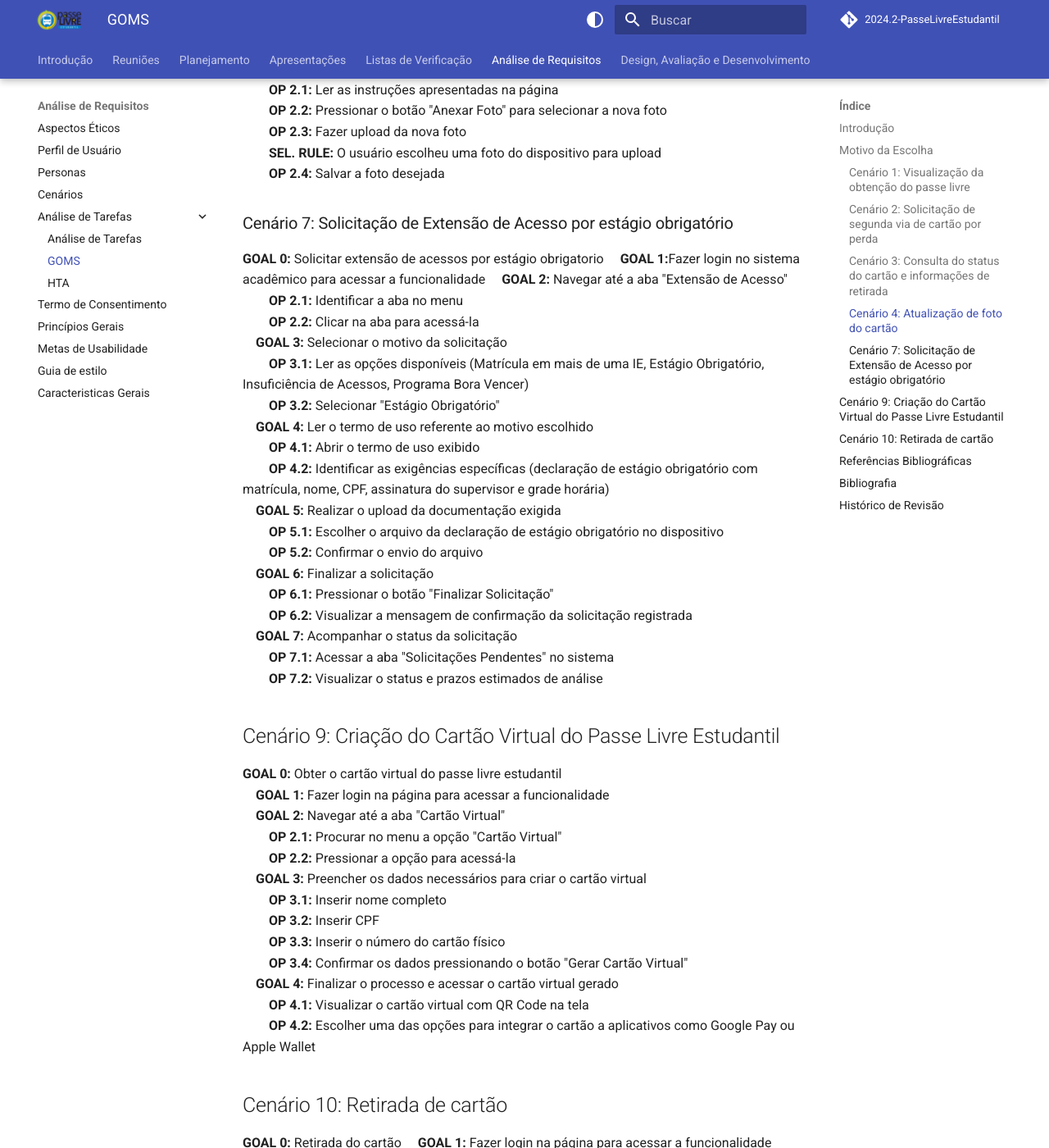
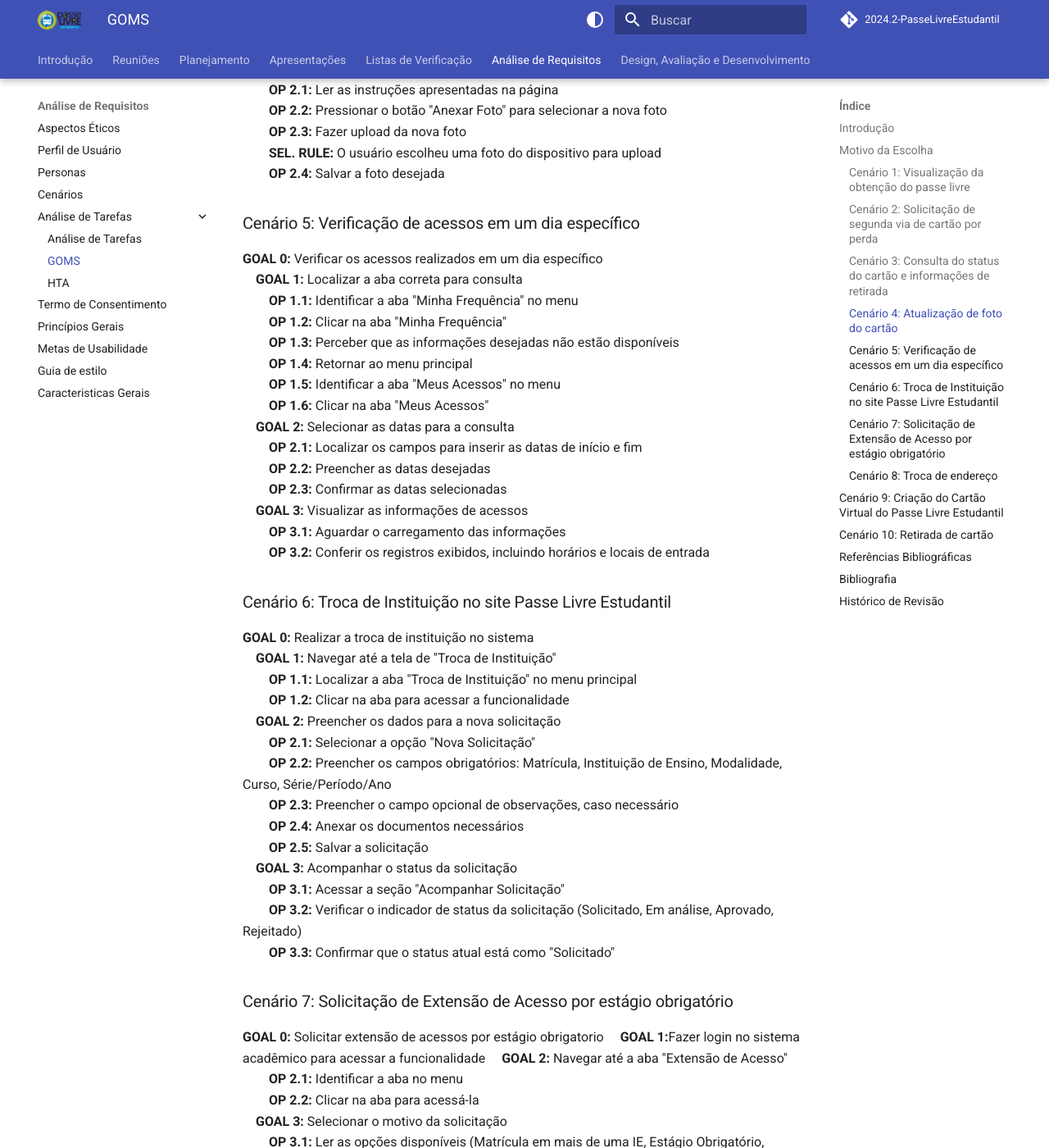
Before and after one commit to Interacao-Humano-Computador/2024.2-PasseLivreEstudantil, an MkDocs documentation site: the page built from docs/analise_de_requsitos/analise_tarefas/goms.md, in a window 1280 px wide and 1400 px high, scrolled down 2210 px. Shown: the whole window at 82% size. Built offline with MkDocs 1.6.1 and Material for MkDocs 9.7.7, drawn with Linux system fonts in a browser that asks for light colours; comment, search, counter and statistics services are not loaded; the version menu is left out; some of the changed text lies outside the part shown.

Commit message:
GomsCompleto

```diff
--- a/docs/analise_de_requsitos/analise_tarefas/goms.md
+++ b/docs/analise_de_requsitos/analise_tarefas/goms.md
@@ -72,6 +72,42 @@ Escolhemos o CMN-GOMS pois o mesmo é utilizado para fornecer uma visualização
 &emsp;&emsp;**SEL. RULE:** O usuário escolheu uma foto do dispositivo para upload
 &emsp;&emsp;**OP 2.4:** Salvar a foto desejada
 
+### Cenário 5: Verificação de acessos em um dia específico
+
+**GOAL 0:** Verificar os acessos realizados em um dia específico
+&emsp;**GOAL 1:** Localizar a aba correta para consulta
+&emsp;&emsp;**OP 1.1:** Identificar a aba "Minha Frequência" no menu
+&emsp;&emsp;**OP 1.2:** Clicar na aba "Minha Frequência"
+&emsp;&emsp;**OP 1.3:** Perceber que as informações desejadas não estão disponíveis
+&emsp;&emsp;**OP 1.4:** Retornar ao menu principal
+&emsp;&emsp;**OP 1.5:** Identificar a aba "Meus Acessos" no menu
+&emsp;&emsp;**OP 1.6:** Clicar na aba "Meus Acessos"
+&emsp;**GOAL 2:** Selecionar as datas para a consulta
+&emsp;&emsp;**OP 2.1:** Localizar os campos para inserir as datas de início e fim
+&emsp;&emsp;**OP 2.2:** Preencher as datas desejadas
+&emsp;&emsp;**OP 2.3:** Confirmar as datas selecionadas
+&emsp;**GOAL 3:** Visualizar as informações de acessos
+&emsp;&emsp;**OP 3.1:** Aguardar o carregamento das informações
+&emsp;&emsp;**OP 3.2:** Conferir os registros exibidos, incluindo horários e locais de entrada
+
+### Cenário 6: Troca de Instituição no site Passe Livre Estudantil
+
+**GOAL 0:** Realizar a troca de instituição no sistema
+&emsp;**GOAL 1:** Navegar até a tela de "Troca de Instituição"
+&emsp;&emsp;**OP 1.1:** Localizar a aba "Troca de Instituição" no menu principal
+&emsp;&emsp;**OP 1.2:** Clicar na aba para acessar a funcionalidade
+&emsp;**GOAL 2:** Preencher os dados para a nova solicitação
+&emsp;&emsp;**OP 2.1:** Selecionar a opção "Nova Solicitação"
+&emsp;&emsp;**OP 2.2:** Preencher os campos obrigatórios: Matrícula, Instituição de Ensino, Modalidade, Curso, Série/Período/Ano
+&emsp;&emsp;**OP 2.3:** Preencher o campo opcional de observações, caso necessário
+&emsp;&emsp;**OP 2.4:** Anexar os documentos necessários
+&emsp;&emsp;**OP 2.5:** Salvar a solicitação
+&emsp;**GOAL 3:** Acompanhar o status da solicitação
+&emsp;&emsp;**OP 3.1:** Acessar a seção "Acompanhar Solicitação"
+&emsp;&emsp;**OP 3.2:** Verificar o indicador de status da solicitação (Solicitado, Em análise, Aprovado, Rejeitado)
+&emsp;&emsp;**OP 3.3:** Confirmar que o status atual está como "Solicitado"
+
+
 ### Cenário 7: Solicitação de Extensão de Acesso por estágio obrigatório
 
 **GOAL 0:** Solicitar extensão de acessos por estágio obrigatorio
@@ -94,6 +130,20 @@ Escolhemos o CMN-GOMS pois o mesmo é utilizado para fornecer uma visualização
 &emsp;**GOAL 7:** Acompanhar o status da solicitação
 &emsp;&emsp;**OP 7.1:** Acessar a aba "Solicitações Pendentes" no sistema
 &emsp;&emsp;**OP 7.2:** Visualizar o status e prazos estimados de análise
+
+### Cenário 8: Troca de endereço
+
+**GOAL 0:** Atualizar o endereço cadastrado na plataforma
+&emsp;**GOAL 1:** Navegar até a aba "Atualizar Cadastro"
+&emsp;&emsp;**OP 1.1:** Localizar a aba "Atualizar Cadastro" no menu principal
+&emsp;&emsp;**OP 1.2:** Clicar na aba "Atualizar Cadastro"
+&emsp;**GOAL 2:** Inserir as novas informações de endereço
+&emsp;&emsp;**OP 2.1:** Navegar até a seção "Endereço"
+&emsp;&emsp;**OP 2.2:** Editar o campo de endereço com as novas informações
+&emsp;&emsp;**OP 2.3:** Salvar as alterações realizadas
+&emsp;**GOAL 3:** Confirmar a atualização do endereço
+&emsp;&emsp;**OP 3.1:** Verificar a mensagem de sucesso exibida pela plataforma
+&emsp;&emsp;**OP 3.2:** Confirmar visualmente que o novo endereço está atualizado
 
 
 ## Cenário 9: Criação do Cartão Virtual do Passe Livre Estudantil
```
